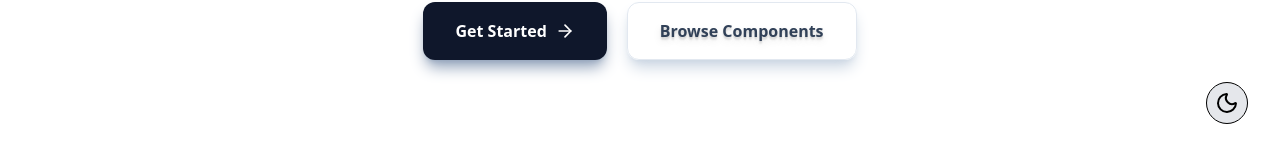
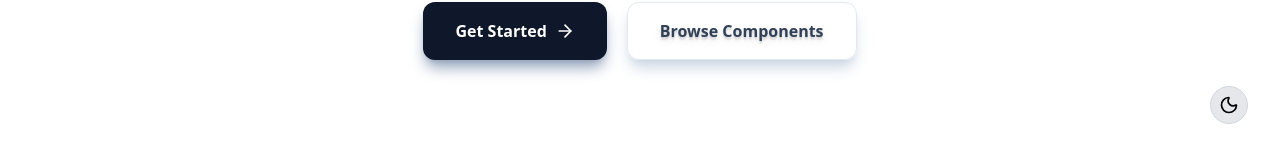
Before and after one commit to Jeet000001/saelixui, a Next.js app: page / in a window 1280 px wide. Shown: the part 644-800 px from the top of the page. Built offline with nearby package versions, Linux system fonts and the light colour scheme.

Commit message:
add dark styling on theme toggle button

```diff
--- a/Components/ThemeToggleButton.tsx
+++ b/Components/ThemeToggleButton.tsx
@@ -2,7 +2,7 @@
 
 import { useState, useEffect } from "react";
 import { useTheme } from "next-themes";
-import { Sun, Moon  } from 'lucide-react';
+import { Sun, Moon } from "lucide-react";
 
 export default function ThemeToggle() {
   const [mounted, setMounted] = useState(false);
@@ -18,10 +18,25 @@ export default function ThemeToggle() {
 
   return (
     <button
-      className="p-2 border rounded-full bg-gray-200 dark:bg-gray-800 text-black dark:text-white transition-all fixed bottom-8 right-8"
       onClick={() => setTheme(theme === "dark" ? "light" : "dark")}
+      className="
+        fixed bottom-8 right-8 z-50
+        p-2 rounded-full border transition-all duration-300
+
+        bg-gray-200 text-black border-gray-300 hover:bg-gray-300
+
+        dark:bg-[#111827]
+        dark:text-[#E5E7EB]
+        dark:border-[#1F2937]
+        dark:hover:bg-[#1F2937]
+        dark:shadow-[0_10px_30px_rgba(0,0,0,0.6)]
+      "
     >
-      {theme === "dark" ? <Sun/> : <Moon />}
+      {theme === "dark" ? (
+        <Sun className="h-5 w-5 transition-transform duration-300 rotate-0 dark:rotate-180" />
+      ) : (
+        <Moon className="h-5 w-5 transition-transform duration-300" />
+      )}
     </button>
   );
 }
```
